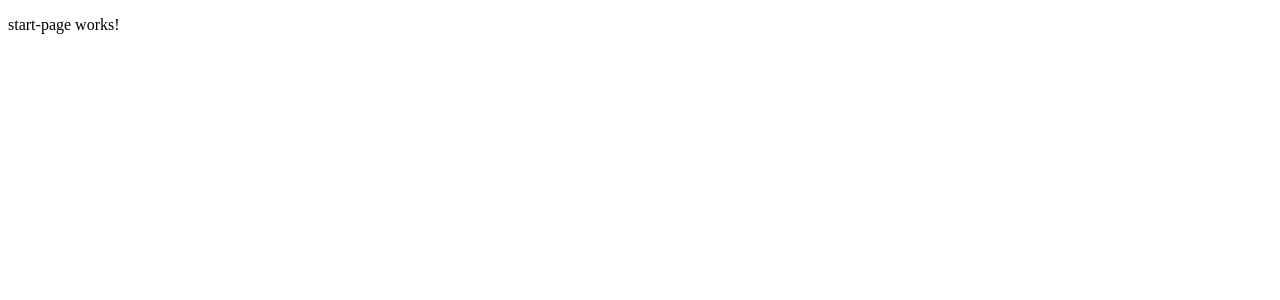
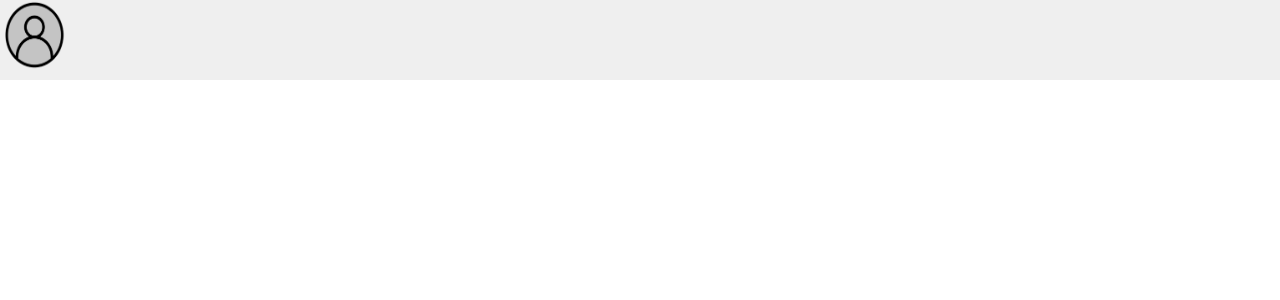
Before and after one commit to CatXeN/QuizApp, an Angular app in the folder QuizApp-SPA/: page / in a window 1280 px wide. Shown: the top 300 px of the page. Built offline with nearby package versions, Linux system fonts and the light colour scheme.

Commit message:
Main page in work

```diff
--- a/QuizApp-SPA/src/app/core/layouts/main-layout/main-layout.component.html
+++ b/QuizApp-SPA/src/app/core/layouts/main-layout/main-layout.component.html
@@ -1,3 +1 @@
-<main>
-  <router-outlet></router-outlet>
-</main>
+<router-outlet></router-outlet>
--- a/QuizApp-SPA/src/app/modules/start-page/components/start-page/start-page.component.html
+++ b/QuizApp-SPA/src/app/modules/start-page/components/start-page/start-page.component.html
@@ -1,3 +1,7 @@
-<p>
-  start-page works!
-</p>
+<form class="container">
+
+  <div class='toolbar'>
+    <img src="../../../../../assets/images/account.png" width="71px" height="71px" alt="account image">
+  </div>
+
+</form>
--- a/QuizApp-SPA/src/app/modules/start-page/components/start-page/start-page.component.scss
+++ b/QuizApp-SPA/src/app/modules/start-page/components/start-page/start-page.component.scss
@@ -0,0 +1,15 @@
+.container {
+    display: flex;
+    width: 100%;
+    height: 100%;
+}
+
+.toolbar {
+    width: 100%;
+    height: 80px;
+    background-color: #EFEFEF;
+}
+
+img {
+
+}
--- a/QuizApp-SPA/src/styles.scss
+++ b/QuizApp-SPA/src/styles.scss
@@ -1 +1,6 @@
 /* You can add global styles to this file, and also import other style files */
+body {
+    margin: 0;
+    width: 100%;
+    height: 100vh;
+}
```
Also changed, not shown: QuizApp-SPA/src/assets/images/account.png (added).
